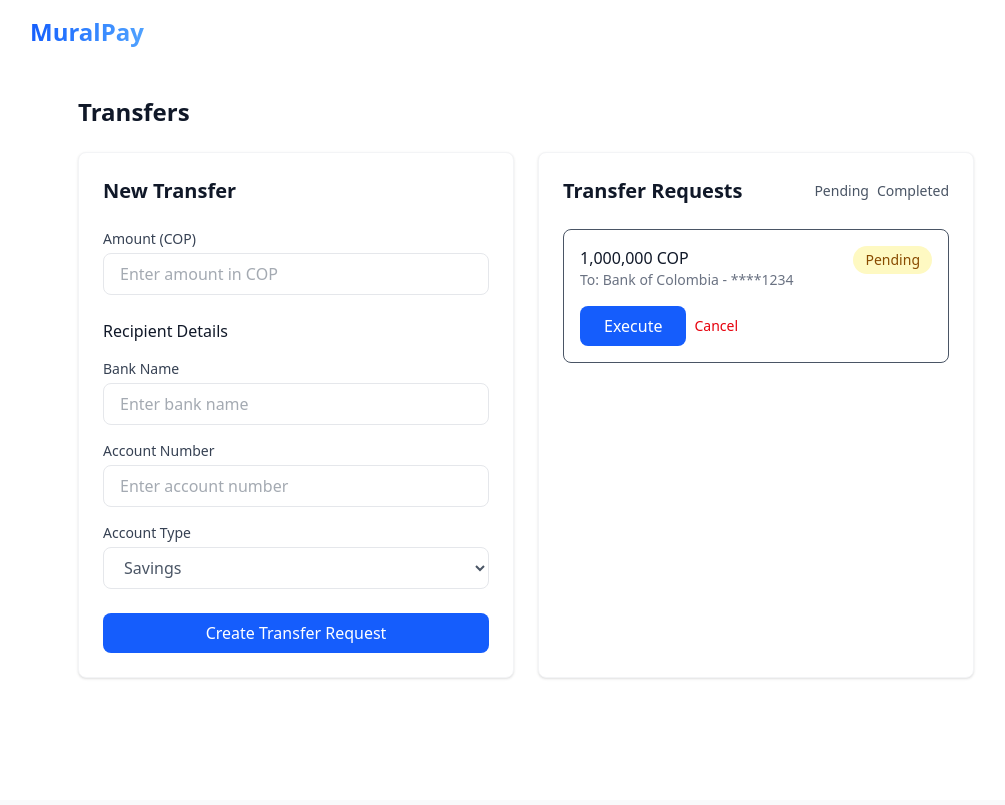
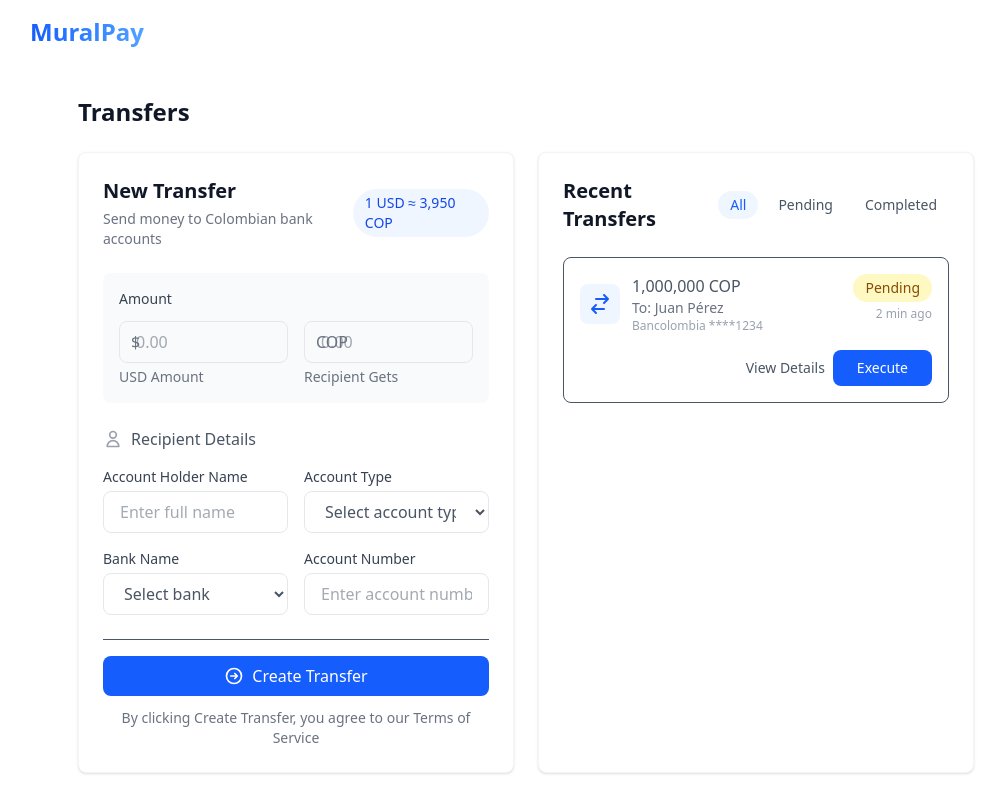
Before and after one commit to SebastianBC09/Payment-App, a React (Vite) app: page /transfer in a window 1280 px wide. Shown: the whole page, without its empty margins (114-1119 px from the left). Built offline with nearby package versions, Linux system fonts and the light colour scheme.

Commit message:
feat(transfer): implement transfer creation and list components

```diff
--- a/src/components/transaction/TransactionList.tsx
+++ b/src/components/transaction/TransactionList.tsx
@@ -1,28 +1,52 @@
 export const TransactionList = () => {
   return (
-    <div className="card">
-      <div className="flex justify-between items-center mb-6">
-        <h2 className="text-xl font-semibold text-gray-900">Transaction History</h2>
-        <select className="input-field w-auto">
-          <option value="all">All Transactions</option>
-          <option value="completed">Completed</option>
-          <option value="pending">Pending</option>
-          <option value="failed">Failed</option>
-        </select>
+    <div className="space-y-6">
+      <div className="card bg-white">
+        <div className="flex flex-wrap gap-4 items-center justify-between">
+          <div className="flex gap-3">
+            <button className="px-4 py-2 bg-blue-50 text-blue-600 rounded-lg text-sm font-medium">
+              All Transactions
+            </button>
+            <button className="px-4 py-2 text-gray-600 hover:bg-gray-50 rounded-lg text-sm font-medium">
+              Sent
+            </button>
+            <button className="px-4 py-2 text-gray-600 hover:bg-gray-50 rounded-lg text-sm font-medium">
+              Received
+            </button>
+          </div>
+          <div className="flex gap-3">
+            <select className="input-field w-auto text-sm">
+              <option>Last 7 days</option>
+              <option>Last 30 days</option>
+              <option>Last 90 days</option>
+            </select>
+            <button className="p-2 text-gray-400 hover:text-gray-600 rounded-lg hover:bg-gray-50">
+              <svg className="w-5 h-5" fill="none" stroke="currentColor" viewBox="0 0 24 24">
+                <path strokeLinecap="round" strokeLinejoin="round" strokeWidth="2" d="M12 10v6m0 0l-3-3m3 3l3-3m2 8H7a2 2 0 01-2-2V5a2 2 0 012-2h5.586a1 1 0 01.707.293l5.414 5.414a1 1 0 01.293.707V19a2 2 0 01-2 2z" />
+              </svg>
+            </button>
+          </div>
+        </div>
       </div>
-
-      <div className="space-y-4">
-        {/* Transaction Item */}
-        <div className="p-4 border rounded-lg hover:bg-gray-50">
-          <div className="flex justify-between items-start">
-            <div>
-              <p className="font-medium text-gray-900">1,000,000 COP</p>
-              <p className="text-sm text-gray-500">Bank of Colombia - ****1234</p>
-              <p className="text-xs text-gray-400 mt-1">Feb 11, 2024 at 14:30</p>
+      <div className="card bg-white">
+        <div className="space-y-4">
+          <div className="flex items-center justify-between p-4 hover:bg-gray-50 rounded-lg transition-colors">
+            <div className="flex items-center gap-4">
+              <div className="p-2 bg-green-50 rounded-lg">
+                <svg className="w-6 h-6 text-green-600" fill="none" stroke="currentColor" viewBox="0 0 24 24">
+                  <path strokeLinecap="round" strokeLinejoin="round" strokeWidth="2" d="M9 12l2 2 4-4m6 2a9 9 0 11-18 0 9 9 0 0118 0z" />
+                </svg>
+              </div>
+              <div>
+                <p className="font-medium">Transfer to Juan Pérez</p>
+                <p className="text-sm text-gray-500">Bancolombia ****1234</p>
+              </div>
             </div>
-            <span className="status-badge bg-green-100 text-green-800">
-              Completed
-            </span>
+            <div className="text-right">
+              <p className="font-medium text-gray-900">-1,000,000 COP</p>
+              <p className="text-sm text-gray-500">≈ $253.16 USD</p>
+              <p className="text-xs text-gray-400">Feb 11, 2024 14:30</p>
+            </div>
           </div>
         </div>
       </div>
--- a/src/components/transfer/TransferForm.tsx
+++ b/src/components/transfer/TransferForm.tsx
@@ -1,34 +1,87 @@
 export const TransferForm = () => {
   return (
-    <div className="card">
-      <h2 className="text-xl font-semibold text-gray-900 mb-6">New Transfer</h2>
-
+    <div className="card bg-white">
+      <div className="flex items-center justify-between mb-6">
+        <div>
+          <h2 className="text-xl font-semibold text-gray-900">New Transfer</h2>
+          <p className="text-sm text-gray-500 mt-1">Send money to Colombian bank accounts</p>
+        </div>
+        <div className="bg-blue-50 text-blue-700 px-3 py-1 rounded-full text-sm">
+          1 USD ≈ 3,950 COP
+        </div>
+      </div>
       <form className="space-y-6">
+        <div className="bg-gray-50 p-4 rounded-lg space-y-3">
+          <label className="block text-sm font-medium text-gray-700">
+            Amount
+          </label>
+          <div className="flex gap-4">
+            <div className="flex-1">
+              <div className="relative">
+                <input
+                  type="number"
+                  className="input-field pl-8"
+                  placeholder="0.00"
+                />
+                <span className="absolute left-3 top-1/2 -translate-y-1/2 text-gray-500">$</span>
+              </div>
+              <p className="text-sm text-gray-500 mt-1">USD Amount</p>
+            </div>
+            <div className="flex-1">
+              <div className="relative">
+                <input
+                  type="number"
+                  className="input-field pl-12"
+                  placeholder="0.00"
+                  disabled
+                />
+                <span className="absolute left-3 top-1/2 -translate-y-1/2 text-gray-500">COP</span>
+              </div>
+              <p className="text-sm text-gray-500 mt-1">Recipient Gets</p>
+            </div>
+          </div>
+        </div>
+        <div className="space-y-4">
+          <h3 className="text-md font-medium flex items-center gap-2">
+            <svg className="w-5 h-5 text-gray-400" fill="none" stroke="currentColor" viewBox="0 0 24 24">
+              <path strokeLinecap="round" strokeLinejoin="round" strokeWidth="2" d="M16 7a4 4 0 11-8 0 4 4 0 018 0zM12 14a7 7 0 00-7 7h14a7 7 0 00-7-7z" />
+            </svg>
+            Recipient Details
+          </h3>
+          <div className="grid md:grid-cols-2 gap-4">
             <div>
               <label className="block text-sm font-medium text-gray-700 mb-1">
-            Amount (COP)
+                Account Holder Name
               </label>
               <input
-            type="number"
+                type="text"
                 className="input-field"
-            placeholder="Enter amount in COP"
+                placeholder="Enter full name"
               />
             </div>
-
-        <div className="space-y-4">
-          <h3 className="text-md font-medium text-gray-900">Recipient Details</h3>
-
+            <div>
+              <label className="block text-sm font-medium text-gray-700 mb-1">
+                Account Type
+              </label>
+              <select className="input-field">
+                <option value="">Select account type</option>
+                <option value="savings">Savings Account</option>
+                <option value="checking">Checking Account</option>
+              </select>
+            </div>
+          </div>
+          <div className="grid md:grid-cols-2 gap-4">
             <div>
               <label className="block text-sm font-medium text-gray-700 mb-1">
                 Bank Name
               </label>
-            <input
-              type="text"
-              className="input-field"
-              placeholder="Enter bank name"
-            />
+              <select className="input-field">
+                <option value="">Select bank</option>
+                <option value="bancolombia">Bancolombia</option>
+                <option value="davivienda">Davivienda</option>
+                <option value="bbva">BBVA Colombia</option>
+              </select>
             </div>
-
             <div>
               <label className="block text-sm font-medium text-gray-700 mb-1">
                 Account Number
@@ -39,21 +92,19 @@ export const TransferForm = () => {
                 placeholder="Enter account number"
               />
             </div>
-
-          <div>
-            <label className="block text-sm font-medium text-gray-700 mb-1">
-              Account Type
-            </label>
-            <select className="input-field">
-              <option value="savings">Savings</option>
-              <option value="checking">Checking</option>
-            </select>
           </div>
         </div>
-
-        <button type="submit" className="btn-primary w-full">
-          Create Transfer Request
+        <div className="pt-4 border-t">
+          <button type="submit" className="btn-primary w-full flex items-center justify-center gap-2">
+            <svg className="w-5 h-5" fill="none" stroke="currentColor" viewBox="0 0 24 24">
+              <path strokeLinecap="round" strokeLinejoin="round" strokeWidth="2" d="M13 9l3 3m0 0l-3 3m3-3H8m13 0a9 9 0 11-18 0 9 9 0 0118 0z" />
+            </svg>
+            Create Transfer
           </button>
+          <p className="text-sm text-gray-500 text-center mt-3">
+            By clicking Create Transfer, you agree to our Terms of Service
+          </p>
+        </div>
       </form>
     </div>
   );
--- a/src/components/transfer/TransferList.tsx
+++ b/src/components/transfer/TransferList.tsx
@@ -1,32 +1,54 @@
 export const TransferList = () => {
   return (
-    <div className="card">
-      <div className="flex justify-between items-center mb-6">
-        <h2 className="text-xl font-semibold text-gray-900">Transfer Requests</h2>
+    <div className="card bg-white">
+      <div className="flex items-center justify-between mb-6">
+        <h2 className="text-xl font-semibold text-gray-900">Recent Transfers</h2>
         <div className="flex gap-2">
-          <button className="text-sm text-gray-600 hover:text-gray-900">Pending</button>
-          <button className="text-sm text-gray-600 hover:text-gray-900">Completed</button>
+          <button className="px-3 py-1 text-sm bg-blue-50 text-blue-600 rounded-full">
+            All
+          </button>
+          <button className="px-3 py-1 text-sm text-gray-600 hover:bg-gray-50 rounded-full">
+            Pending
+          </button>
+          <button className="px-3 py-1 text-sm text-gray-600 hover:bg-gray-50 rounded-full">
+            Completed
+          </button>
         </div>
       </div>
-
-      <div className="space-y-4">
-        {/* Transfer Item */}
-        <div className="p-4 border rounded-lg hover:bg-gray-50">
+      <div className="space-y-3">
+        <div className="p-4 border rounded-lg hover:bg-gray-50 transition-colors">
           <div className="flex justify-between items-start">
-            <div>
-              <p className="font-medium text-gray-900">1,000,000 COP</p>
-              <p className="text-sm text-gray-500">To: Bank of Colombia - ****1234</p>
+            <div className="flex items-center gap-3">
+              <div className="p-2 bg-blue-50 rounded-lg">
+                <svg className="w-6 h-6 text-blue-600" fill="none" stroke="currentColor" viewBox="0 0 24 24">
+                  <path strokeLinecap="round" strokeLinejoin="round" strokeWidth="2" d="M8 7h12m0 0l-4-4m4 4l-4 4m0 6H4m0 0l4 4m-4-4l4-4" />
+                </svg>
+              </div>
+              <div>
+                <p className="font-medium">1,000,000 COP</p>
+                <p className="text-sm text-gray-500">To: Juan Pérez</p>
+                <p className="text-xs text-gray-400">Bancolombia ****1234</p>
+              </div>
             </div>
-            <span className="status-badge bg-yellow-100 text-yellow-800">
-              Pending
-            </span>
+            <div className="flex flex-col items-end">
+              <span className="status-badge bg-yellow-100 text-yellow-800">
+                Pending
+              </span>
+              <span className="text-xs text-gray-400 mt-1">
+                2 min ago
+              </span>
+            </div>
           </div>
-          <div className="mt-4 flex gap-2">
-            <button className="btn-primary py-1 px-4">Execute</button>
-            <button className="text-red-600 hover:text-red-700 text-sm">Cancel</button>
+          <div className="mt-4 flex gap-2 justify-end">
+            <button className="text-sm text-gray-600 hover:text-gray-900">
+              View Details
+            </button>
+            <button className="btn-primary text-sm py-1 px-4">
+              Execute
+            </button>
           </div>
         </div>
       </div>
     </div>
   );
-};
+}
```
Lines whose indentation alone changed are shown as unchanged.
